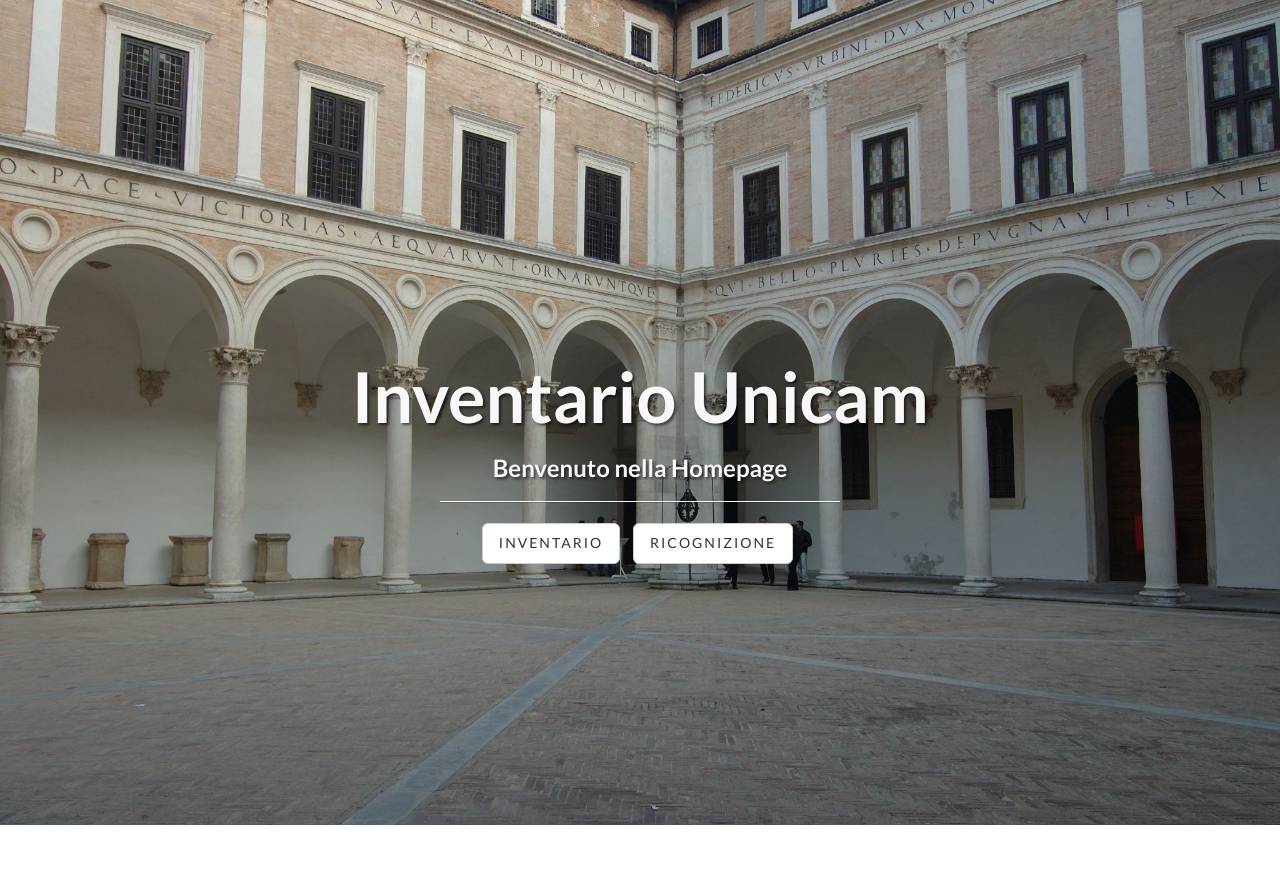
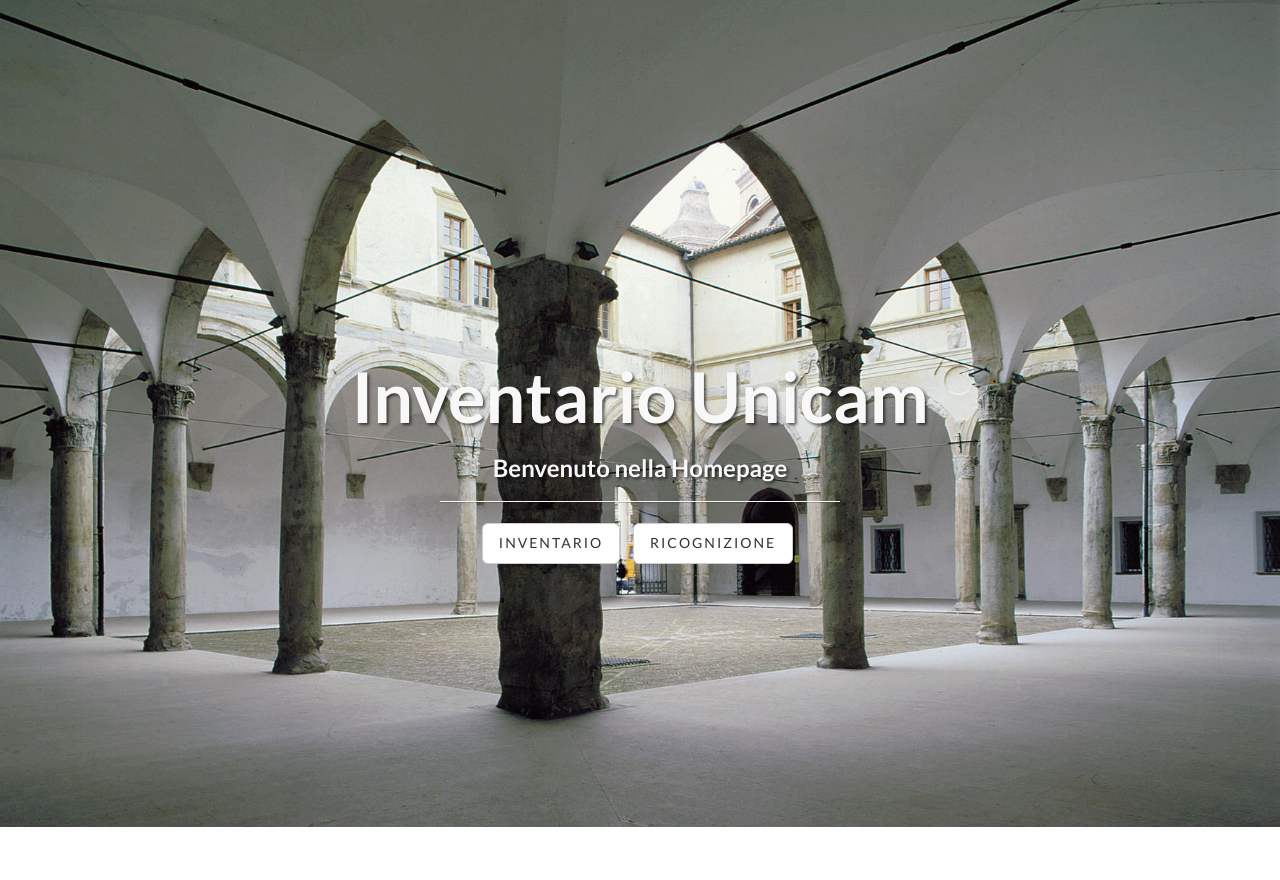
Before and after one commit to a4ucoop/SegreteriaInventario, a Django app: template SegreteriaInventario/inventario/templates/inventario/index.html in a window 1280 px wide. Run offline with Django 3.2, Linux system fonts and the light colour scheme; the template is opened without the code that fills it, so the values that code supplies are empty; some libraries are stand-ins or nearby versions.

Commit message:
Ugly commit

```diff
--- a/SegreteriaInventario/inventario/static/inventario/css/index.css
+++ b/SegreteriaInventario/inventario/static/inventario/css/index.css
@@ -26,7 +26,7 @@ input#invent{
     border: 1px solid black;
     height:200px;
     width:200px;
-    background-image : url(http://192.168.101.31:8889/static/inventario-btn-scalato.png);
+    background-image : url(http://192.168.101.31:8888/static/inventario-btn-scalato.png);
     background-position: center center;
     background-size: 100%;
     background-repeat: no-repeat;
@@ -44,7 +44,7 @@ input#ricinve{
     border: 1px solid black;
     height:200px;
     width:200px;
-    background-image : url(http://192.168.101.31:8889/static/ricognizione-btn-scalato.jpg);
+    background-image : url(http://192.168.101.31:8888/static/ricognizione-btn-scalato.jpg);
     background-position: center center;
     background-size: 100%;
     background-repeat: no-repeat;
--- a/SegreteriaInventario/inventario/static/inventario/css/landing-page.css
+++ b/SegreteriaInventario/inventario/static/inventario/css/landing-page.css
@@ -12,7 +12,7 @@ html {
 
 body
 {
-    background: url(http://192.168.101.31:8889/static/intro-bg.jpg) no-repeat center center;
+    background: url(http://192.168.101.31:8888/static/intro-bg.jpg) no-repeat center center;
     background-size: cover;
 }
 
--- a/SegreteriaInventario/inventario/static/registration/css/signin.css
+++ b/SegreteriaInventario/inventario/static/registration/css/signin.css
@@ -2,7 +2,7 @@ body {
   padding-top: 40px;
   padding-bottom: 40px;
   background-color: #eee;
-  background: url(http://192.168.101.31:8889/static/intro-bg.jpg) no-repeat center center;
+  background: url(http://192.168.101.31:8888/static/intro-bg.jpg) no-repeat center center;
   background-size: cover;
 }
 
--- a/SegreteriaInventario/inventario/views.py
+++ b/SegreteriaInventario/inventario/views.py
@@ -861,7 +861,7 @@ def ricognizioneInventarialeCreateView(request):
         ds_spazio = request.POST.get('ds_spazio',None)
         ubicazione_precisa = int(request.POST.get('ubicazione_precisa')) if(request.POST.get('ubicazione_precisa') is not None and request.POST.get('ubicazione_precisa') != '') else None
         ds_bene = request.POST.get('ds_bene',None)
-        immagine = request.FILES['immagine']
+        immagine = request.FILES.get('immagine',None)
 
         if ubicazione_precisa:
             ubicazione_precisa = UbicazionePrecisa.objects.using('default').get(pk=ubicazione_precisa)
```
Also changed, not shown: SegreteriaInventario/inventario/static/intro-bg.jpg.
